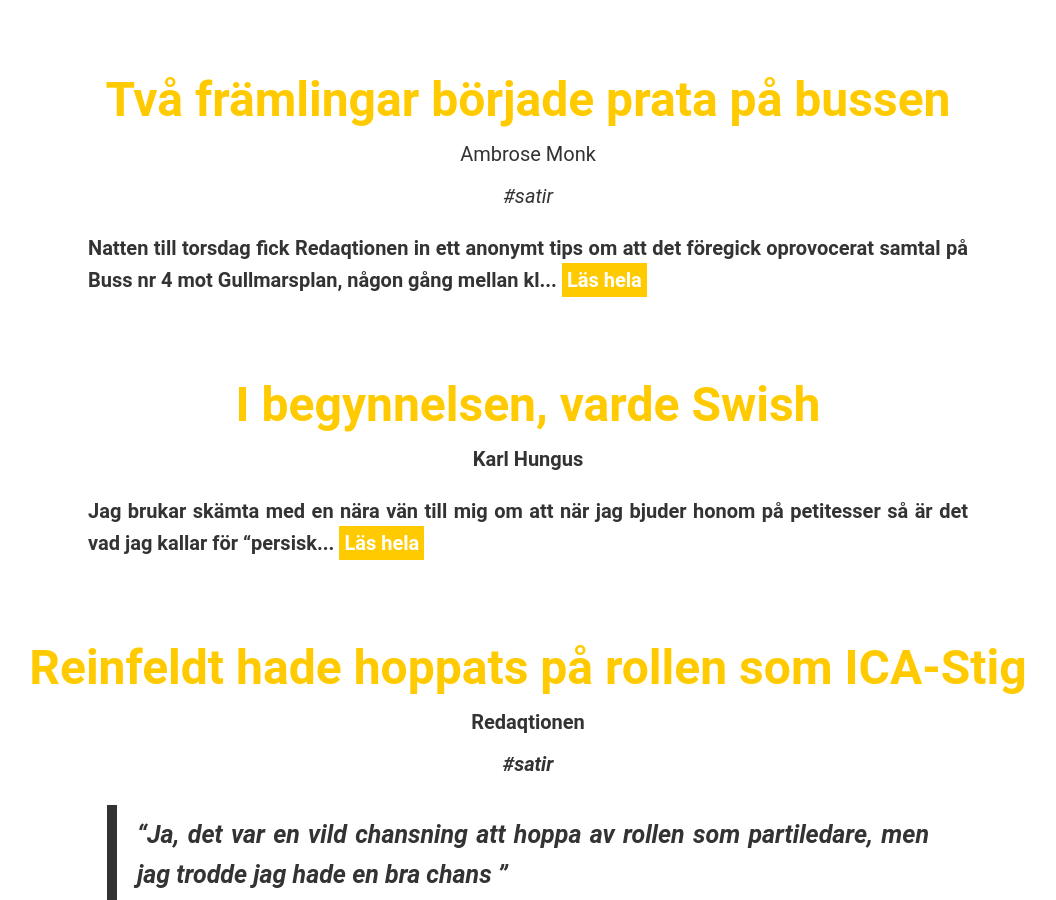
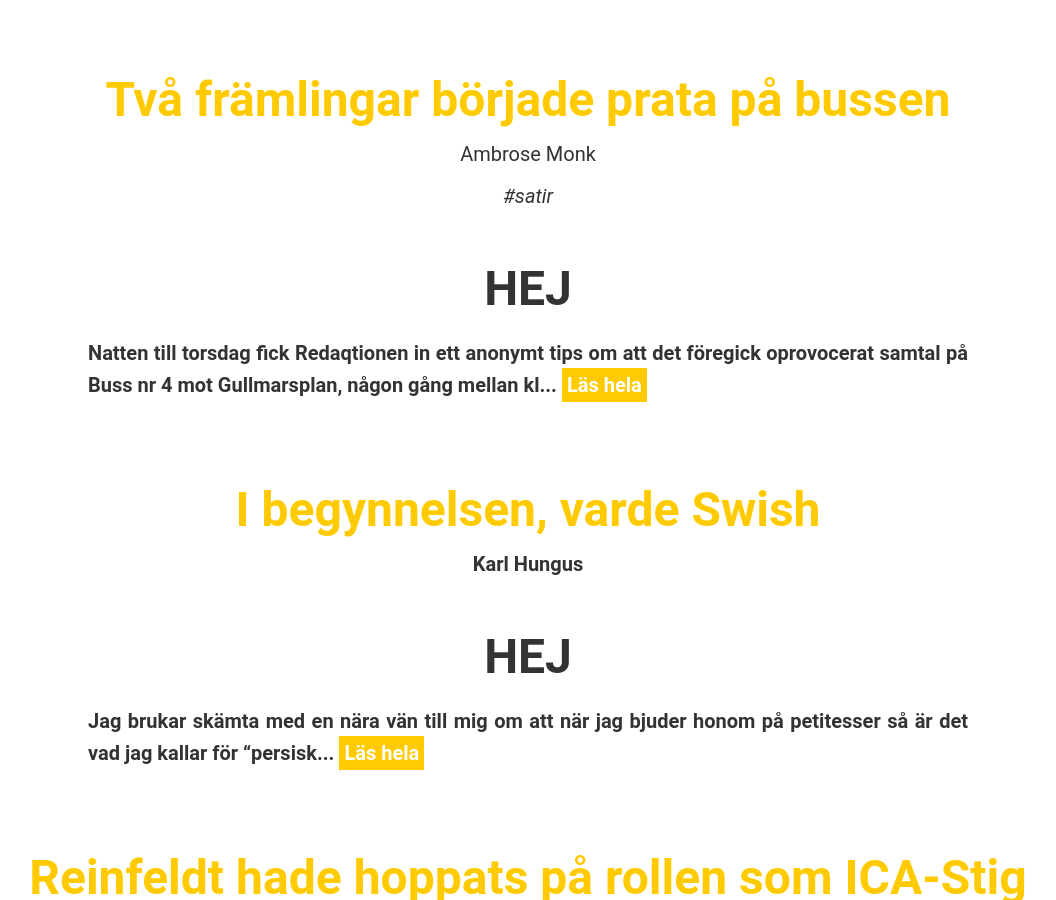
Before and after one commit to datasektionen/dbuggen, a Jekyll site: the page built from issues/4.html, in a window 1280 px wide and 900 px high, scrolled down 841 px. Shown: the whole window, without its empty margins (112-1168 px from the left). Built offline with Jekyll 4.4.1, drawn with Linux system fonts in a browser that asks for light colours; some of the changed text lies outside the part shown.

Commit message:
Excerpts don't even really work but fuck it

```diff
--- a/_layouts/issue.html
+++ b/_layouts/issue.html
@@ -27,7 +27,8 @@
         </header>
         <div class="text">
           {% assign words = post.content | number_of_words %}
-          {% if page.excerpts == true %}
+          {% if page.excerpts %}
+            <h1>HEJ</h1>
             {{ post.content | truncatewords: 25 | remove: '</p>' }}
             <a href="{{ post.url }}">Läs hela</a>
             </p>
```
